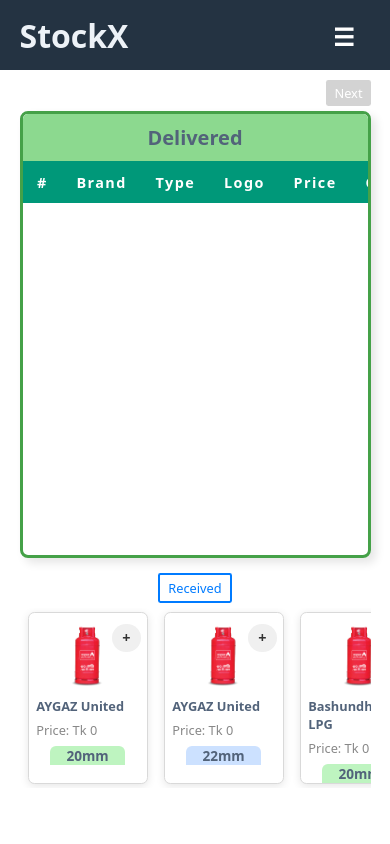
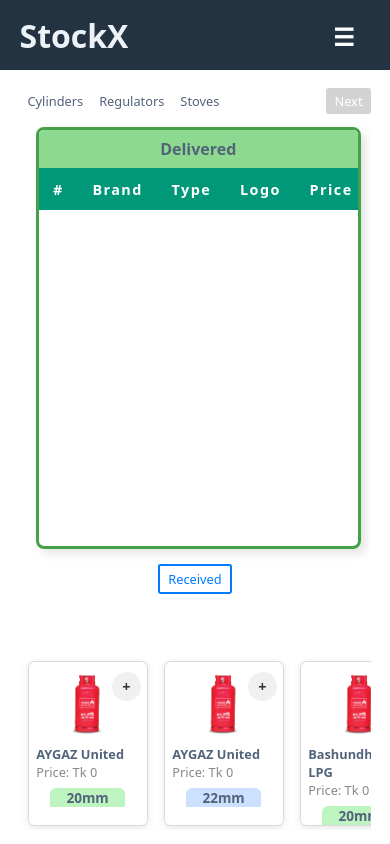
Before and after one commit to shahriar-sakib-khan/StockX-0, a React (Vite) app: page /exchange in a window 390 px wide. Built offline with nearby package versions, Linux system fonts and the light colour scheme.

Commit message:
Adjust exchange page units for smaller screen sizes. Add secondary navbar (with minimal function) to the exchange page.

```diff
--- a/src/components/Button/Button.jsx
+++ b/src/components/Button/Button.jsx
@@ -21,7 +21,7 @@ Button.propTypes = {
   children: PropTypes.node.isRequired,
   onClick: PropTypes.func,
   type: PropTypes.oneOf(["button", "submit", "reset"]),
-  variant: PropTypes.oneOf(["primary", "secondary","cancel", "submit", "outline", "danger"]),
+  variant: PropTypes.oneOf(["primary", "secondary", "light", "cancel", "submit", "outline", "danger"]),
   size: PropTypes.oneOf(["large", "normal", "small"]),
   disabled: PropTypes.bool,
   className: PropTypes.string,
--- a/src/components/Button/Button.module.css
+++ b/src/components/Button/Button.module.css
@@ -28,13 +28,25 @@
   background-color: hsl(210, 85%, 45%);
 }
 
-.primary:not(.disabled):active {
+.primary:not(.disabled):active,
+.primary:not(.disabled):focus {
   background-color: hsl(210, 85%, 55%);
 }
 
 .secondary {
   background-color: #6c757d;
   color: white;
+}
+
+.light {
+  color: hsl(214, 20%, 40%);
+  background-color: hsl(0, 0%, 100%);
+}
+
+.light:not(.disabled):hover,
+.light:not(.disabled):active,
+.light:not(.disabled):focus {
+  background-color: hsl(0, 0%, 90%);
 }
 
 .cancel {
--- a/src/components/Exchange/Card.module.css
+++ b/src/components/Exchange/Card.module.css
@@ -52,7 +52,7 @@
   color: #888;
   align-self: flex-start;
   padding-inline-start: 1em;
-  margin-block: 0.5em;
+  margin-block: 0 0.5em;
 }
 
 .type{
@@ -129,7 +129,7 @@
   transform: scale(1);
 }
 
-@media (max-width: 680px) {
+@media (width < 768px) {
   .card, .stockCount {
     font-size: 0.8rem;
   }
--- a/src/components/Exchange/Exchange.jsx
+++ b/src/components/Exchange/Exchange.jsx
@@ -8,6 +8,7 @@ import styles from "./Exchange.module.css";
 const Exchange = () => {
   const { selectedBrands, stockCount, setStockCount, prices } = useOutletContext();
   const [windowWidth, setWindowWidth] = useState(window.innerWidth);
+  const [activeCategory, setActiveCategory] = useState("cylinders");
   const [activeSection, setActiveSection] = useState("delivered");
   const navigate = useNavigate();
 
@@ -243,18 +244,35 @@ const Exchange = () => {
   return (
     <div className={styles.wrapper}>
       <div className={styles.exchangeContainer}>
-        <div className={styles.nextButtonContainer}>
+        <div className={styles.secondaryNavbar}>
+          <ul className={styles.secondaryNavList}>
+            {["cylinders", "regulators","stoves"].map((category) => (
+              <li key={category} className={styles.secondaryNavItems}>
+                <Button
+                  variant="light"
+                  className={`${styles.secondaryNavLink} ${activeCategory === category ? styles.activeBtn : ""}`}
+                  onClick={() => setActiveCategory(category)}
+                >
+                  {category.charAt(0).toUpperCase() + category.slice(1)}
+                </Button>
+              </li>
+            ))}
+          </ul>
+          <ul className={styles.secondaryNavList}>
+            <li className={styles.secondaryNavItems}>
               <Button
                 className={styles.nextBtn}
                 onClick={() => handleNext(isNextDisabled)}
                 disabled={isNextDisabled}
                 data-tool-tip={isNextDisabled ? "Add items to proceed" : ""}
               >Next</Button>
+            </li>
+          </ul>
         </div>
         <div className={styles.sectionsContainer}>
           {/* Delivered Section */}
           <div
-            className={`${styles.section} ${activeSection === "delivered" ? styles.active : ""} ${windowWidth < 768 && activeSection !== "delivered" ? styles.hidden : ""}`}
+            className={`${styles.section} ${styles.delivered} ${activeSection === "delivered" ? styles.active : ""} ${windowWidth < 768 && activeSection !== "delivered" ? styles.hidden : ""}`}
             onClick={() => handleSelectSection("delivered")}
           >
             <h3 className={styles.sectionTitles}>Delivered</h3>
@@ -262,7 +280,7 @@ const Exchange = () => {
           </div>
           {/* Received Section */}
           <div
-            className={`${styles.section} ${activeSection === "received" ? styles.active : ""} ${windowWidth < 768 && activeSection !== "received" ? styles.hidden : ""}`}
+            className={`${styles.section} ${styles.received} ${activeSection === "received" ? styles.active : ""} ${windowWidth < 768 && activeSection !== "received" ? styles.hidden : ""}`}
             onClick={() => handleSelectSection("received")}
           >
             <h3 className={styles.sectionTitles}>Received</h3>
--- a/src/components/Exchange/Exchange.module.css
+++ b/src/components/Exchange/Exchange.module.css
@@ -2,24 +2,34 @@
   width: 90%;
   max-width: 1280px;
   margin: 0 auto;
+  overflow-x: hidden;
 }
 
 .exchangeContainer {
   display: flex;
   flex-direction: column;
-  gap: 5px 10px;
-  padding-block: 10px 0;
+  gap: 0.3125em 0.625em;
+  padding-block: 0.625em 0;
+  height: 90svh;
 }
 
-.nextButtonContainer {
+.secondaryNavbar {
   display: flex;
-  justify-content: flex-end;
+  justify-content: space-between;
+  padding-block: 0.5em;
+  flex-wrap: wrap;
+  gap: 1em;
 }
 
+.secondaryNavList {
+  display: flex;
+  list-style: none;
+}
 .sectionsContainer {
   display: flex;
-  gap: 20px;
+  gap: 1.2em;
   text-align: center;
+  padding-inline: 1em;
 }
 
 .section {
@@ -30,11 +40,10 @@
   padding: 0;
   border: 3px solid hsl(0, 0%, 85%);
   border-radius: 8px;
-  height: 53vh;
+  height: 53svh;
   width: 48%;
   box-shadow: 5px 5px 10px hsl(0, 0%, 90%);
   transition: 0.3s ease all;
-  position: relative;
 }
 
 .section:not(.active):hover {
@@ -210,14 +219,7 @@
   cursor: not-allowed;
 }
 
-.buttonContainer {
-  display: flex;
-  justify-content: space-around;
-  margin-block: 5px 0;
-  padding-inline: 4em;
-}
-
-.nextBtn:disabled::after {
+/* .nextBtn:disabled::after {
   content: attr(data-tool-tip);
   font-weight: 500;
   display: block;
@@ -242,7 +244,7 @@
   bottom: 100%;
   right: 0%;
   transform: scale(1);
-}
+} */
 
 .bottomScrollable {
   display: grid;
@@ -250,7 +252,7 @@
   overflow-x: auto;
   justify-content: left;
   overscroll-behavior-inline: contain;
-
+  margin-top: auto;
   /* fade at the sides */
   /* -webkit-mask-image: linear-gradient(to right, rgba(0, 0, 0, 0) 0%, black 2%, black 98%, rgba(0, 0, 0, 0) 99%);
   mask-image: linear-gradient(to right, rgba(0, 0, 0, 0) 0%, black 2%, black 98%, rgba(0, 0, 0, 0) 99%); */
@@ -281,14 +283,46 @@
 }
 
 @media (width <= 768px) {
-  .hidden {
-    display: none;
+  .sectionsContainer {
+    width: 200%;
   }
+
+  .sectionsContainer:has(.delivered.hidden) {
+    transform: translateX(-50%);
+    transition: transform 0.2s ease;
+
+  }
+
+  .sectionsContainer:has(.received.hidden) {
+    transform: translateX(0%);
+    transition: transform 0.2s ease;
+
+  }
+
+  .section {
+    height: 50svh;
+  }
+
   .buttonContainer {
     display: flex;
     justify-content: center;
     margin-top: 10px;
   }
+}
+
+@media (width < 510px) {
+  .sectionTitles {
+    font-size: 1rem;
+  }
+
+  .tableContainer thead {
+    font-size: 0.9rem;
+  }
+
+  .tableContainer tbody {
+    font-size: 0.8rem;
+  }
+
 }
 
 /* @media (max-width: 1032px) {
--- a/src/components/Initialization/Initialization.module.css
+++ b/src/components/Initialization/Initialization.module.css
@@ -7,7 +7,8 @@
 .heading {
   font-size: 1.5rem;
   color: hsl(214, 20%, 40%);
-  margin-bottom: 1.5em;
+  margin-block: 1em;
+  text-align: left;
 }
 
 .forms {
--- a/src/components/Inventory/Inventory.module.css
+++ b/src/components/Inventory/Inventory.module.css
@@ -104,6 +104,18 @@ h1 {
 }
 
 @media (width <= 680px) {
+  .secondaryNavbar {
+    margin-top: 0;
+  }
+
+  h1 {
+    font-size: 1.125rem;
+  }
+
+  .secondaryNavLink {
+    font-size: 1rem;
+  }
+
   .grid {
     gap: 0.5rem;
     grid-template-columns: repeat(auto-fill, minmax(150px, 1fr));
--- a/src/components/Navbar/Navbar.module.css
+++ b/src/components/Navbar/Navbar.module.css
@@ -125,7 +125,7 @@ body::-webkit-scrollbar-thumb:hover {
     background-color: hsl(210, 29%, 20%, 0.95);
     backdrop-filter: blur(1rem);
     position: fixed;
-    inset: 0 0 0 30%;
+    inset: 0 0 0 40%;
     z-index: 1000;
 
     flex-direction: column;
--- a/src/components/Selection/Selection.module.css
+++ b/src/components/Selection/Selection.module.css
@@ -10,6 +10,7 @@
   align-items: center;
   justify-content: space-between;
   font-size: 1rem;
+  margin-top: 1em;
 }
 
 .titleSubmit {
@@ -73,17 +74,13 @@
   grid-template-columns: repeat(auto-fit, minmax(150px, 1fr));
   font-size: 1rem;
   gap: 1.5em;
-  padding-inline: 1em;
+  padding: 1em;
   overflow-x: hidden;
   overflow-y: auto;
 }
 
 
 @media (max-width: 680px) {
-  .titleSection {
-    margin-top: 0px;
-  }
-
   .titleSubmit {
     padding: 0;
   }
```
Lines whose indentation alone changed are shown as unchanged.
